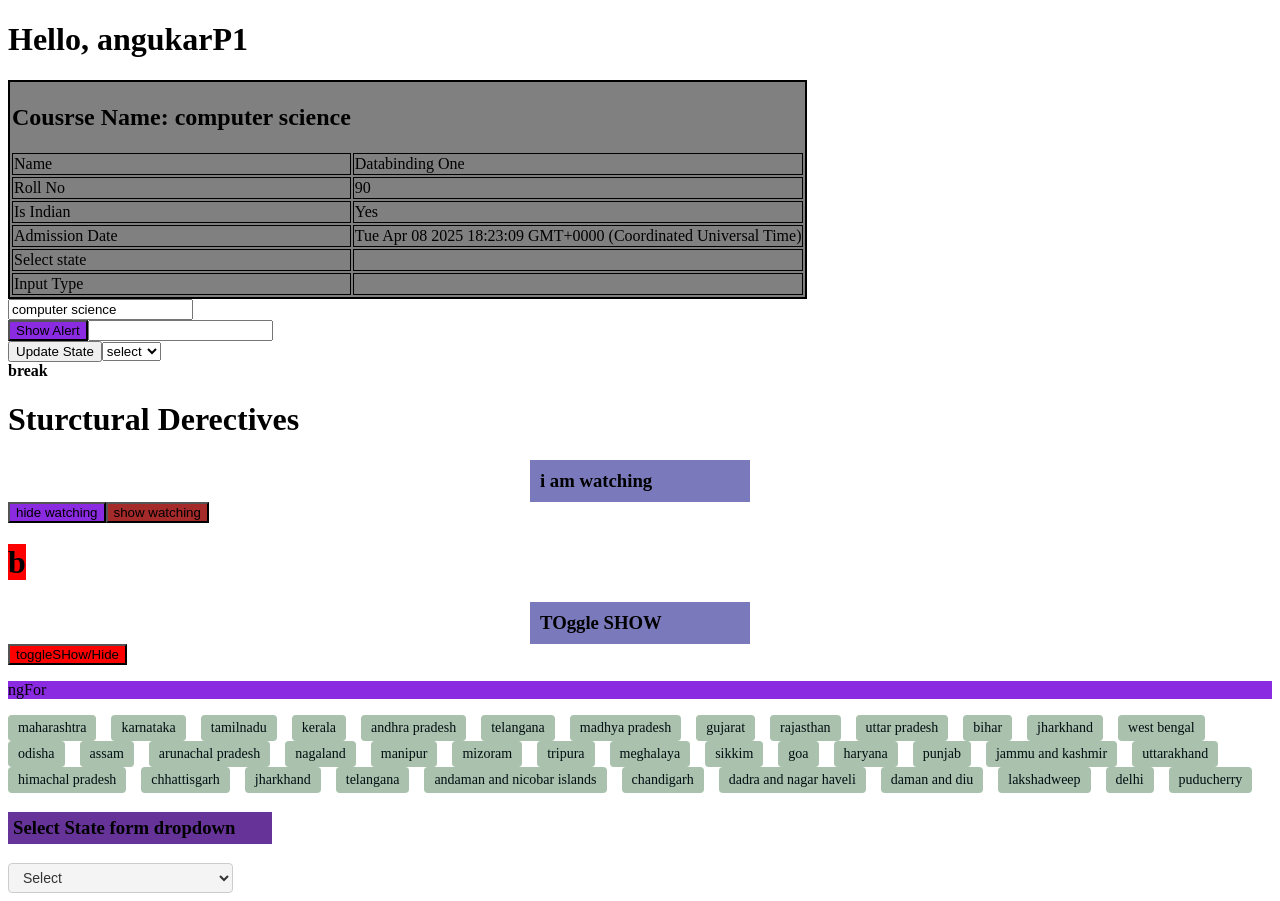
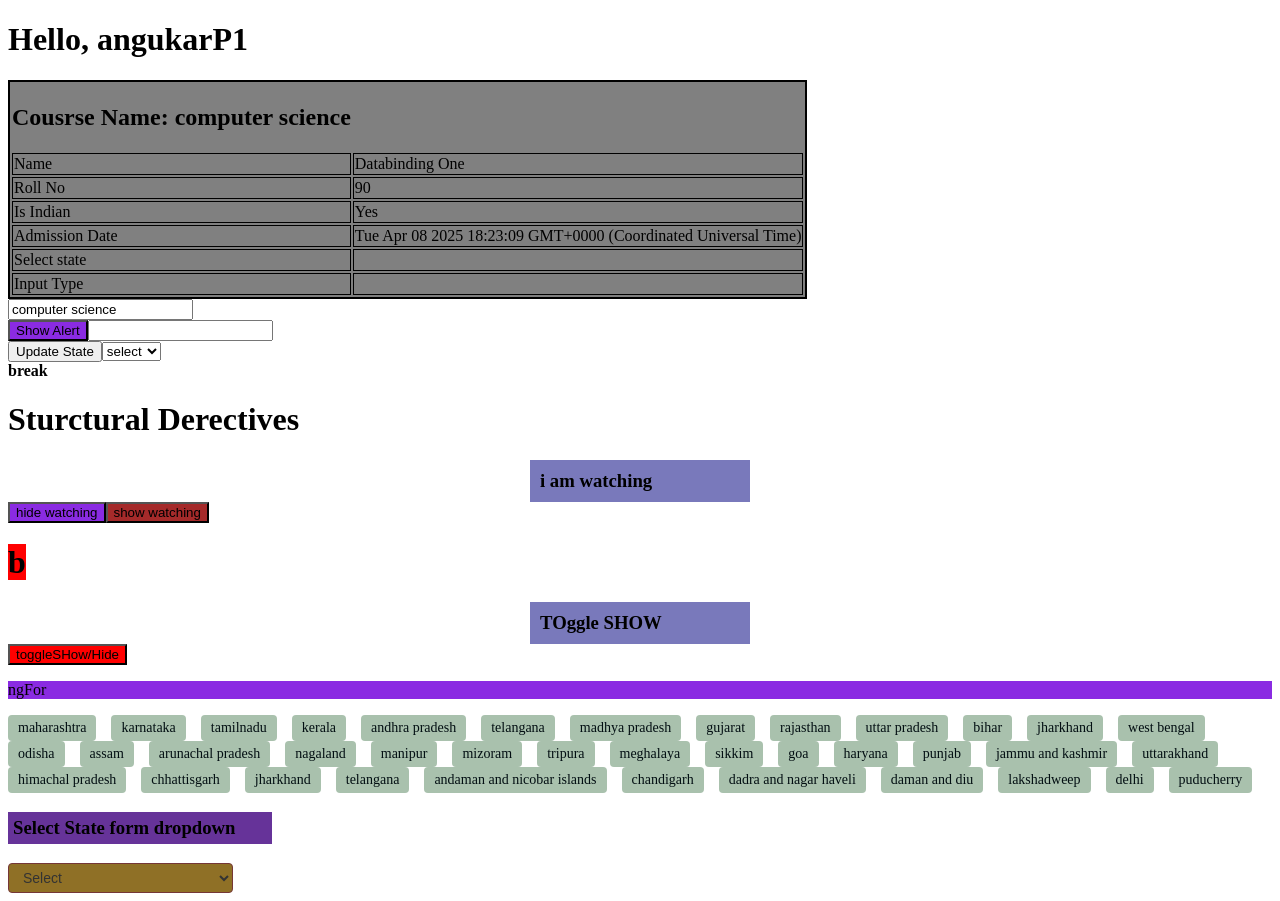
Before and after one commit to akshayrakhunde01/Anuglar, an Angular app: page / in a window 1280 px wide. Built offline with nearby package versions, Linux system fonts and the light colour scheme.

Commit message:
update dropdown styles in structural directive component template

```diff
--- a/src/app/components/structural-directive/structural-directive.component.html
+++ b/src/app/components/structural-directive/structural-directive.component.html
@@ -55,7 +55,7 @@ style="background-color: red;">toggleSHow/Hide</button>
     padding: 5px;
     margin-right: 1000px;">Select State form dropdown</h3>
 
-<select name="" id="" style="padding: 5px 10px; font-size: 14px; border-radius: 4px; border: 1px solid #ccc; background-color: #f4f4f4; color: #333;">
+<select name="" id="" style="padding: 5px 10px; font-size: 14px; border-radius: 4px; border: 1px solid #753737; background-color: #8f7026; color: #333;">
     <option value="" style="padding: 5px 10px; font-size: 14px; color: #333;">Select</option>
     <option *ngFor="let state of stateNames" [value]="state" style="padding: 5px 10px; font-size: 14px; color: #333;">{{ state }}</option>
 </select>
```
